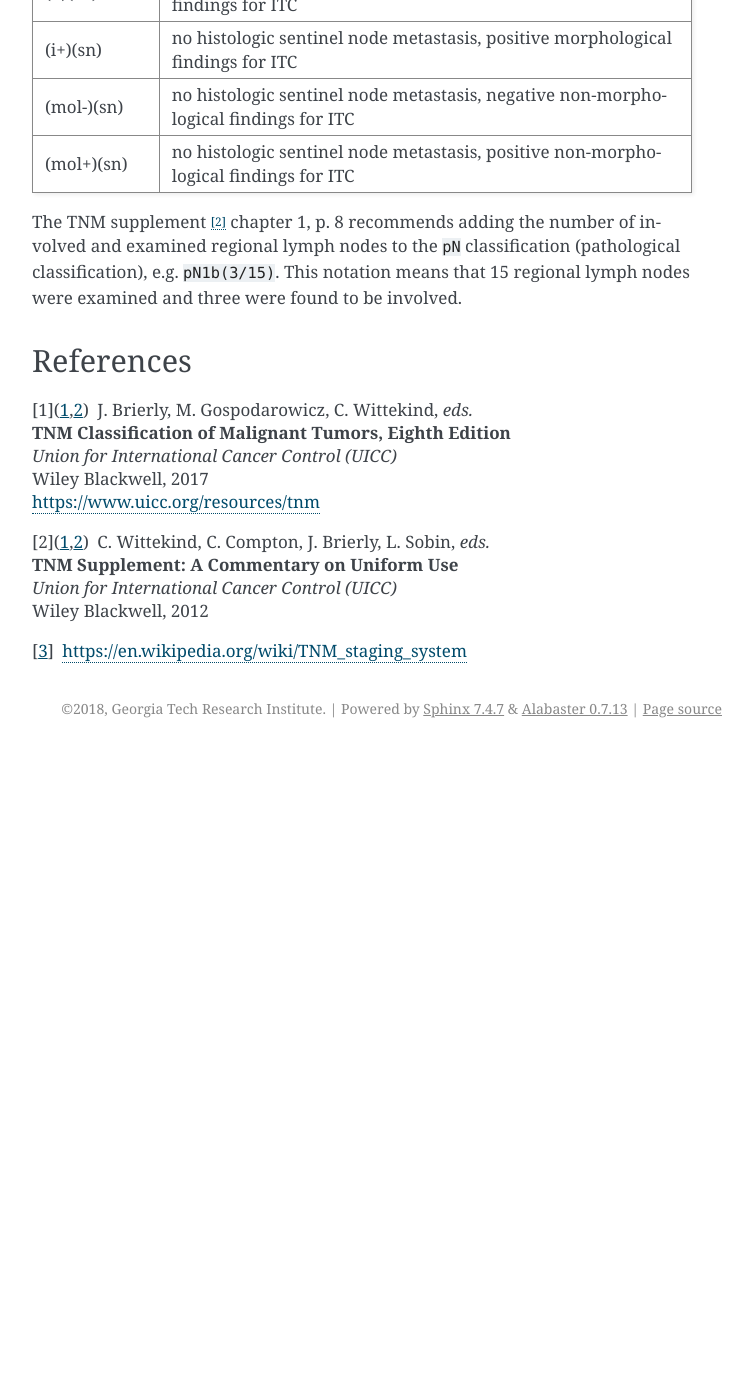
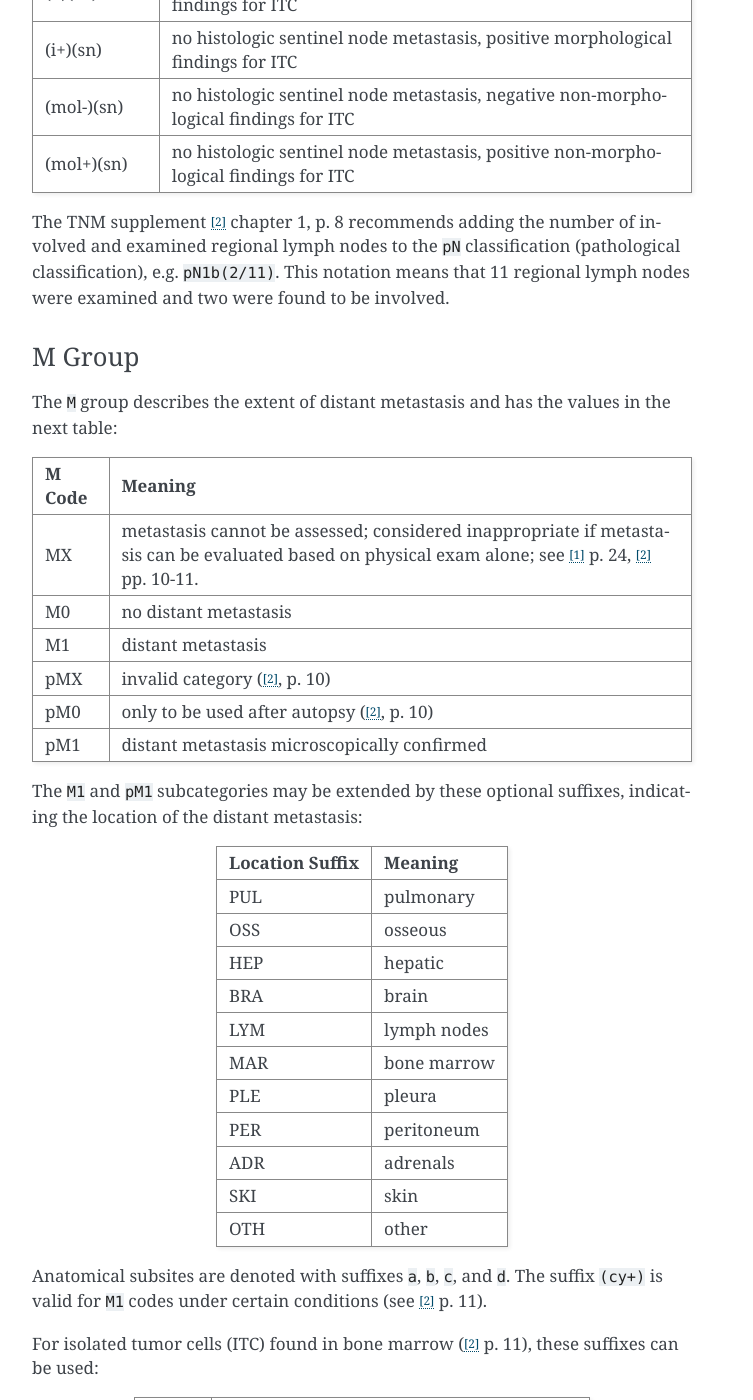
Before and after one commit to ClarityNLP/ClarityNLP, a Sphinx documentation site: the page built from nlp/docs/algorithms/tnm_stage_finder.rst, in a window 1280 px wide and 1400 px high, scrolled down 4427 px. Shown: the whole window, without its empty margins (388-1141 px from the left). Built offline with Sphinx 7.4.7, drawn with Linux system fonts in a browser that asks for light colours; before the commit the page ends 5175 px from its top, so only the background shows below that; some of the changed text lies outside the part shown.

Commit message:
added M group info to TNM doc

```diff
--- a/nlp/docs/algorithms/tnm_stage_finder.rst
+++ b/nlp/docs/algorithms/tnm_stage_finder.rst
@@ -198,9 +198,82 @@ ITC(sn) Suffix  Meaning
 
 The TNM supplement [2]_ chapter 1, p. 8 recommends adding the number
 of involved and examined regional lymph nodes to the ``pN``
-classification (pathological classification), e.g. ``pN1b(3/15)``.
-This notation means that 15 regional lymph nodes were examined and
-three were found to be involved.
+classification (pathological classification), e.g. ``pN1b(2/11)``.
+This notation means that 11 regional lymph nodes were examined and
+two were found to be involved.
+
+M Group
+-------
+
+The ``M`` group describes the extent of distant metastasis and has the values
+in the next table:
+
+==============  ==========================================================
+M Code          Meaning
+==============  ==========================================================
+MX              metastasis cannot be assessed; considered inappropriate if
+                metastasis can be evaluated based on physical exam alone;
+                see [1]_ p. 24, [2]_ pp. 10-11.
+M0              no distant metastasis
+M1              distant metastasis
+pMX             invalid category ([2]_, p. 10)
+pM0             only to be used after autopsy ([2]_, p. 10)
+pM1             distant metastasis microscopically confirmed
+==============  ==========================================================
+
+The ``M1`` and ``pM1`` subcategories may be extended by these optional
+suffixes, indicating the location of the distant metastasis:
+
+===============  ============
+Location Suffix  Meaning
+===============  ============
+PUL              pulmonary
+OSS              osseous
+HEP              hepatic
+BRA              brain
+LYM              lymph nodes
+MAR              bone marrow
+PLE              pleura
+PER              peritoneum
+ADR              adrenals
+SKI              skin
+OTH              other
+===============  ============
+
+Anatomical subsites are denoted with suffixes ``a``, ``b``, ``c``, and ``d``.
+The suffix ``(cy+)`` is valid for ``M1`` codes under certain conditions
+(see [2]_ p. 11).
+
+For isolated tumor cells (ITC) found in bone marrow ([2]_ p. 11), these
+suffixes can be used:
+
+======  ============================================
+Suffix  Meaning
+======  ============================================
+(i+)    positive morphological findings for ITC
+(mol+)  positive non-morphological findings for ITC
+======  ============================================
+
+R Group
+-------
+
+G Group
+-------
+
+L Group
+-------
+
+V Group
+-------
+
+Pn Group
+--------
+
+Serum Group
+-----------
+
+Staging
+-------
 
 References
 ==========
```
